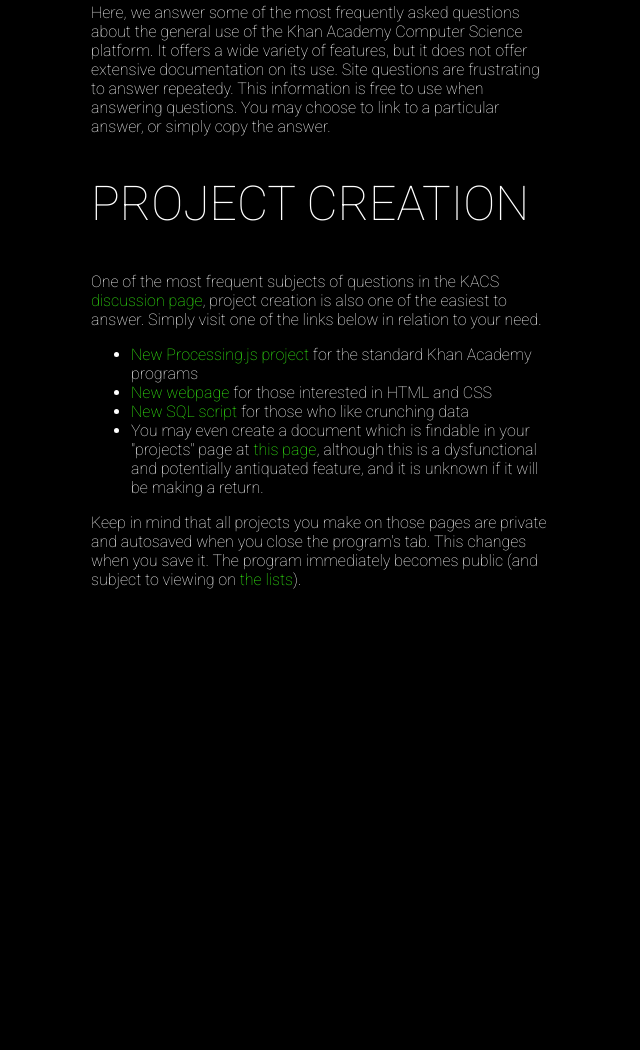
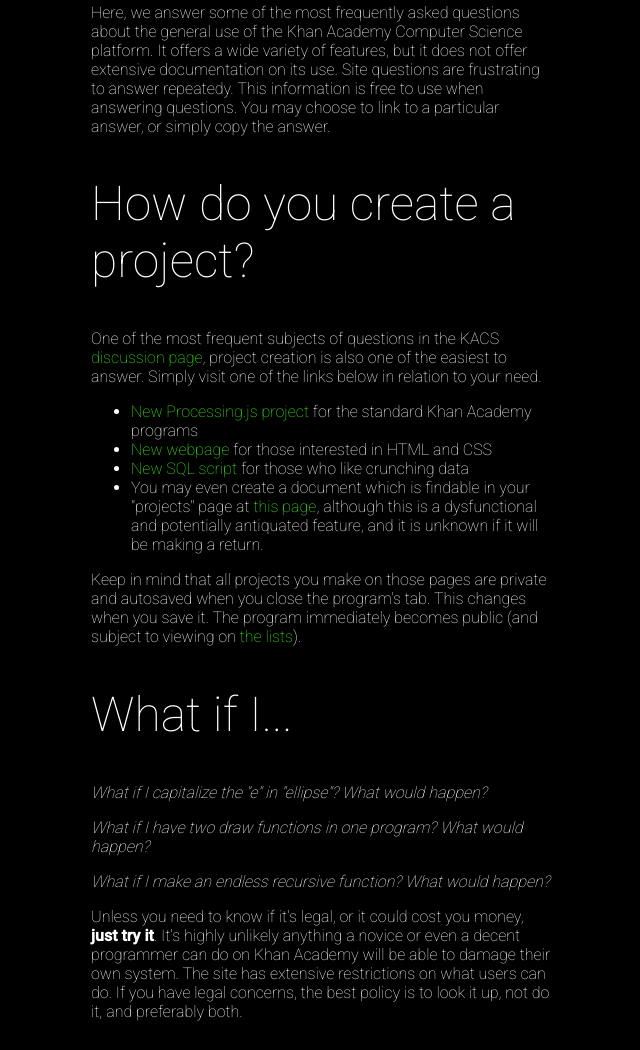
Before and after one commit to HunterRShaw/HunterRShaw.github.io, a plain HTML site: page kacs/faq.html in a window 1280 px wide. Shown: the part 240-1290 px from the top of the page, without its empty margins (319-959 px from the left). Before the commit the page ends 858 px from the top, so only its background shows below. Drawn offline with Linux system fonts and the light colour scheme.

Commit message:
Add files via upload

```diff
--- a/kacs/faq.html
+++ b/kacs/faq.html
@@ -49,7 +49,7 @@
           Here, we answer some of the most frequently asked questions about the general use of the Khan Academy Computer Science platform. It offers a wide variety of features, but it does not offer extensive documentation on its use. Site questions are frustrating to answer repeatedy. This information is free to use when answering questions. You may choose to link to a particular answer, or simply copy the answer.
         </p>
         <h2 id="program-creation">
-          <a href="/kacs/faq.html#program-creation" style="text-decoration:inherit;color:inherit;">PROJECT CREATION</a>
+          <a href="/kacs/faq.html#program-creation" style="text-decoration:inherit;color:inherit;">How do you create a project?</a>
         </h2>
         <p>One of the most frequent subjects of questions in the KACS <a href="https://www.khanacademy.org/computing/computer-programming/d">discussion page</a>, project creation is also one of the easiest to answer. Simply visit one of the links below in relation to your need.</p>
         <ul>
@@ -59,6 +59,13 @@
           <li>You may even create a document which is findable in your "projects" page at <a href="https://www.khanacademy.org/biology/new/document">this page</a>, although this is a dysfunctional and potentially antiquated feature, and it is unknown if it will be making a return.</li>
         </ul>
         <p>Keep in mind that all projects you make on those pages are private and autosaved when you close the program's tab. This changes when you save it. The program immediately becomes public (and subject to viewing on <a href="https://www.khanacademy.org/computing/computer-programming/browse">the lists</a>).</p>
+        <h2 id="what-if-i">
+          <a href="/kacs/faq.html#what-if-i" style="text-decoration:inherit;color:inherit;">What if I...</a>
+        </h2>
+        <p><em>What if I capitalize the "e" in "ellipse"? What would happen?</em></p>
+        <p><em>What if I have two draw functions in one program? What would happen?</em></p>
+        <p><em>What if I make an endless recursive function? What would happen?</em></p>
+        <p>Unless you need to know if it's legal, or it could cost you money, <strong>just try it</strong>. It's highly unlikely anything a novice or even a decent programmer can do on Khan Academy will be able to damage their own system. The site has extensive restrictions on what users can do. If you have legal concerns, the best policy is to look it up, not do it, and preferably both.</p>
       </div>
     <br /><br />
   </body>
```
